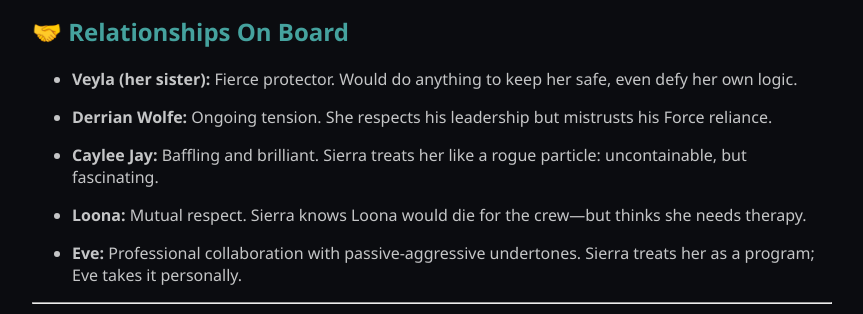
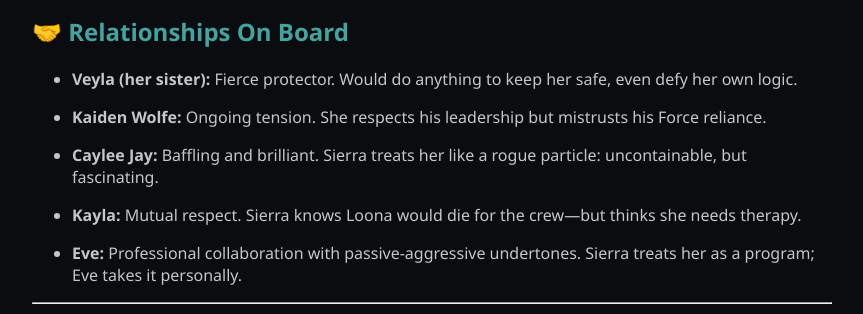
Before and after one commit to fionayyc/last-centurion, a Jekyll site: the page built from crew/sierra.md, in a window 1280 px wide. Shown: the part 1751-2065 px from the top of the page, without its empty margins (208-1071 px from the left). Built offline with Jekyll 4.4.1, drawn with Linux system fonts in a browser that asks for light colours; our own code applies the rules of GitHub Pages for plain Markdown files.

Commit message:
Update sierra.md

```diff
--- a/crew/sierra.md
+++ b/crew/sierra.md
@@ -53,11 +53,11 @@ She stays because the ship offers protection for Veyla—and a frontier of unkno
 
 - **Veyla (her sister):** Fierce protector. Would do anything to keep her safe, even defy her own logic.
 
-- **Derrian Wolfe:** Ongoing tension. She respects his leadership but mistrusts his Force reliance.
+- **Kaiden Wolfe:** Ongoing tension. She respects his leadership but mistrusts his Force reliance.
 
 - **Caylee Jay:** Baffling and brilliant. Sierra treats her like a rogue particle: uncontainable, but fascinating.
 
-- **Loona:** Mutual respect. Sierra knows Loona would die for the crew—but thinks she needs therapy.
+- **Kayla:** Mutual respect. Sierra knows Loona would die for the crew—but thinks she needs therapy.
 
 - **Eve:** Professional collaboration with passive-aggressive undertones. Sierra treats her as a program; Eve takes it personally.
 
```
